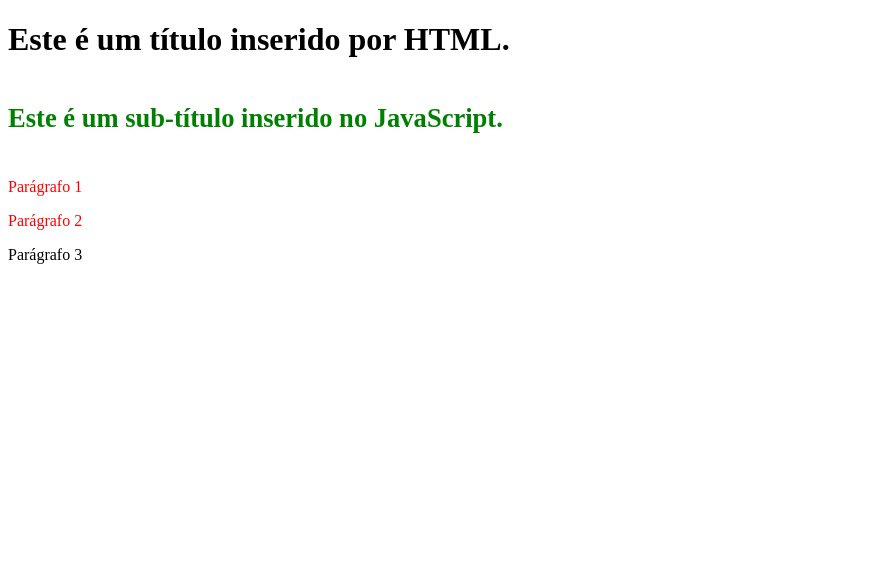
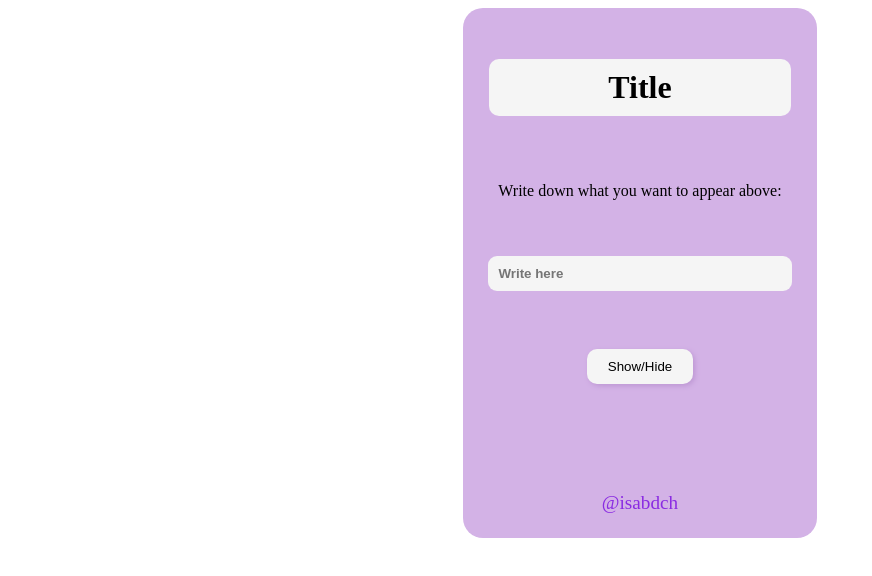
Before and after one commit to isabdch/to-do-list, a plain HTML site: page index.html in a window 1280 px wide. Shown: the whole page, without its empty margins (0-872 px from the left). Drawn offline with Linux system fonts and the light colour scheme.

Commit message:
dom events parte 1

```diff
--- a/index.html
+++ b/index.html
@@ -1,19 +1,81 @@
 <!DOCTYPE html>
 <html lang="en">
-
 <head>
     <meta charset="UTF-8">
     <meta http-equiv="X-UA-Compatible" content="IE=edge">
     <meta name="viewport" content="width=device-width, initial-scale=1.0">
-    <title>New title</title>
-    <script src="script.js" defer></script>
+    <title>Document</title>
+    <script src="./script.js" defer></script>
+    <style>
+        .container {
+            height: 500px;
+            width: 28%;
+            background-color: rgb(211, 178, 230);
+            text-align: center;
+            margin: auto;
+            border-radius: 20px;
+            padding-top: 30px;
+            overflow: auto;
+        }
+
+        h1 {
+            background-color: whitesmoke;
+            display: inline-block;
+            padding: 10px;
+            padding-left: 80px;
+            padding-right: 80px;
+            border-radius: 10px;
+            width: 40%;
+            overflow: auto;
+        }
+
+        input {
+            padding: 10px;
+            width: 80%;
+            border-radius: 9px;
+            outline-color: blueviolet;
+            border: none;
+            color: blueviolet;
+            font-weight: bold;
+            background-color: whitesmoke;
+        }
+
+        .padding {
+            margin-top: 40px;
+        }
+
+        button {
+            padding: 10px;
+            width: 30%;
+            border-radius: 10px;
+            border: none;
+            background-color: whitesmoke;
+            box-shadow: 2px 2px 5px rgb(190, 152, 212);
+            cursor: pointer;
+        }
+
+        button:active {
+            background-color: rgb(190, 152, 212);
+        }
+
+        a {
+            font-size: larger;
+            text-decoration: none;
+            color: blueviolet;
+        }
+
+        a:active {
+            color: whitesmoke;
+        }
+    </style>
 </head>
-
 <body>
-    <h1 id="titulo">Este é um título inserido por HTML.</h1>
-    <p class="paragrafo" id="p1">Parágrafo 1</p>
-    <p class="paragrafo">Parágrafo 2<span style="display: none;"> - texto escondido</span></p>
-    <p id="p3">Parágrafo 3</p>
+    <div class="container">
+        <h1>Title</h1>
+        <p class="padding">Write down what you want to appear above:</p>
+        <input class="padding" type="text" placeholder="Write here" oninput="change(this)"><br><br>
+        <button class="padding" onclick="show_hide()">Show/Hide</button><br><br><br><br><br><br><br>
+        <a href="https://www.instagram.com/isabdch/" target="_blank">@isabdch</a>
+    </div>
 </body>
-
 </html>
--- a/script.js
+++ b/script.js
@@ -1,23 +1,14 @@
-let titulo = document.getElementById("titulo");
-titulo.innerHTML =
-  titulo.innerHTML +
-  "<h5 id='subtitulo'>Este é um sub-título inserido no JavaScript.</h5>";
-
-let paragrafos = document.getElementsByClassName("paragrafo");
-
-for (let i = 0; i < paragrafos.length; i++) {
-  paragrafos[i].style.color = "Red";
+function show_hide() {
+  let title = document.getElementsByTagName("h1")[0];
+  if (title.style.display == "none") {
+    title.style.display = "inline-block";
+  } else {
+    title.style.display = "none";
+  }
 }
 
-subtitulo.style.color = "Green";
-
-let p3 = document.getElementById("p3");
-p3.setAttribute("newAtt", "sex");
-
-let p = document.getElementsByTagName("p");
-
-for (let i = 0; i < p.length; i++) {
-  console.log(p[i]);
+function change(input) {
+    let title = document.getElementsByTagName("h1")[0];
+    title.innerText = input.value;
+    title.style.color = "blueviolet";
 }
-
-console.log(p[1].textContent);
```
